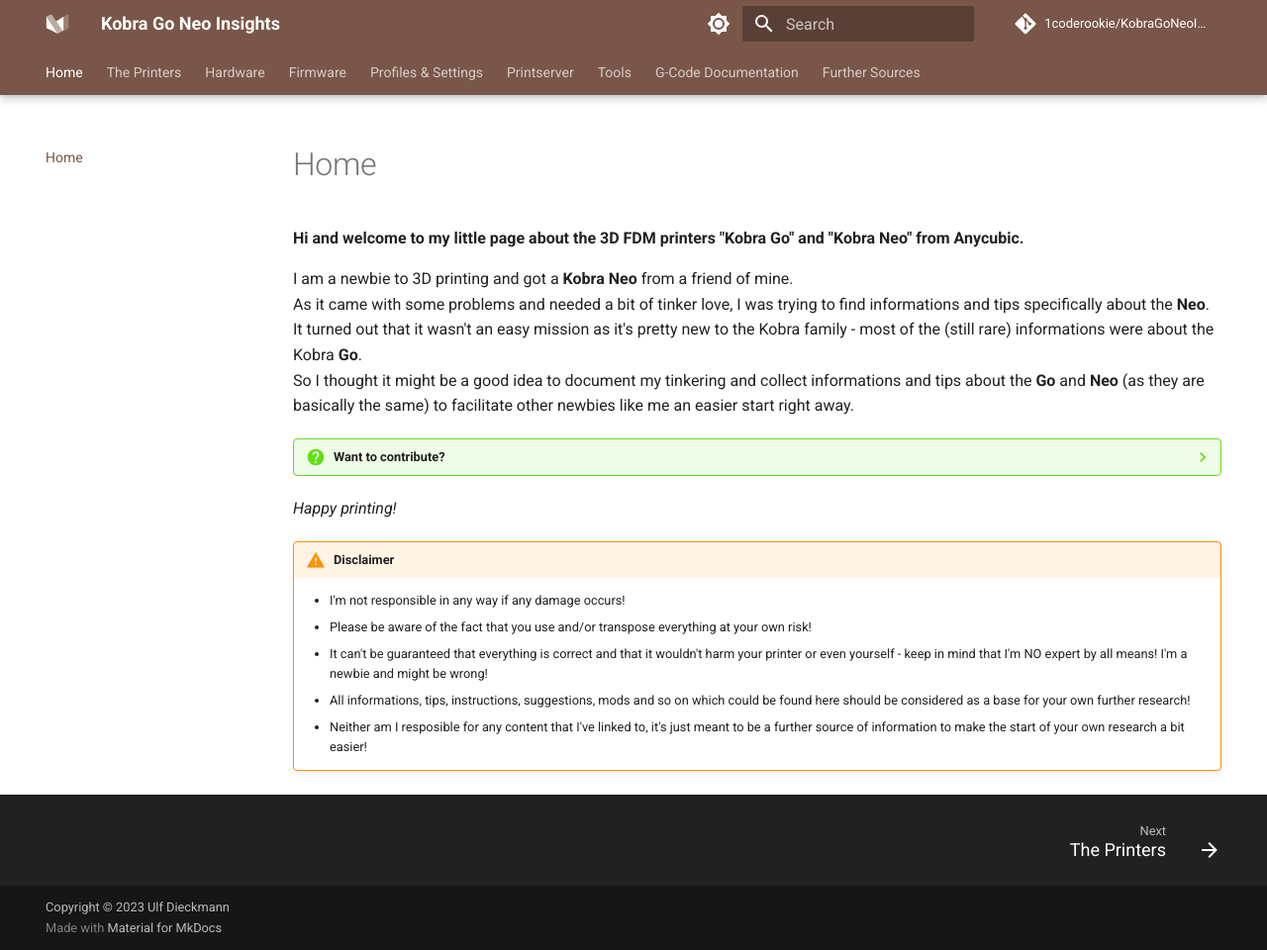
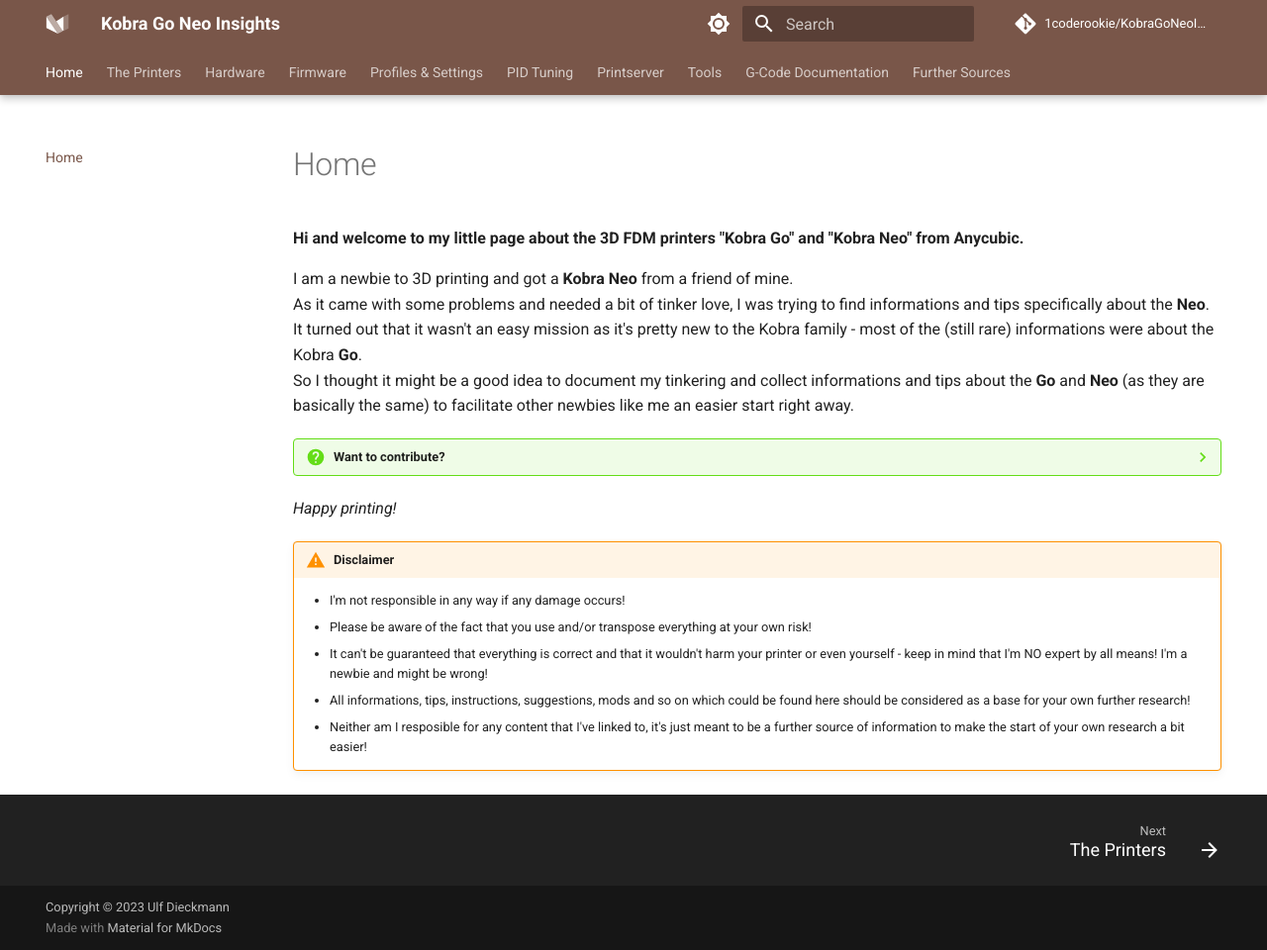
Before and after one commit to 1coderookie/KobraGoNeoInsights, an MkDocs documentation site: the page built from docs/index.md, in a window 1280 px wide and 960 px high. Shown: the whole window at 99% size. Built offline with MkDocs 1.6.1 and Material for MkDocs 9.7.7, drawn with Linux system fonts in a browser that asks for light colours; comment, search, counter and statistics services are not loaded.

Commit message:
Update mkdocs.yml

```diff
--- a/mkdocs.yml
+++ b/mkdocs.yml
@@ -126,6 +126,7 @@
     - Stock Firmware (Marlin Based): 'firmware/fw_marlin.md'
     - Klipper (Mod): 'firmware/fw_klipper.md'
   - Profiles & Settings: 'pro_set.md'
+  - PID Tuning: 'pid-tune.md'
   - Printserver: 'printserver.md'
   - Tools: 'tools.md'
   - G-Code Documentation: 'gcode_doc.md'
```
